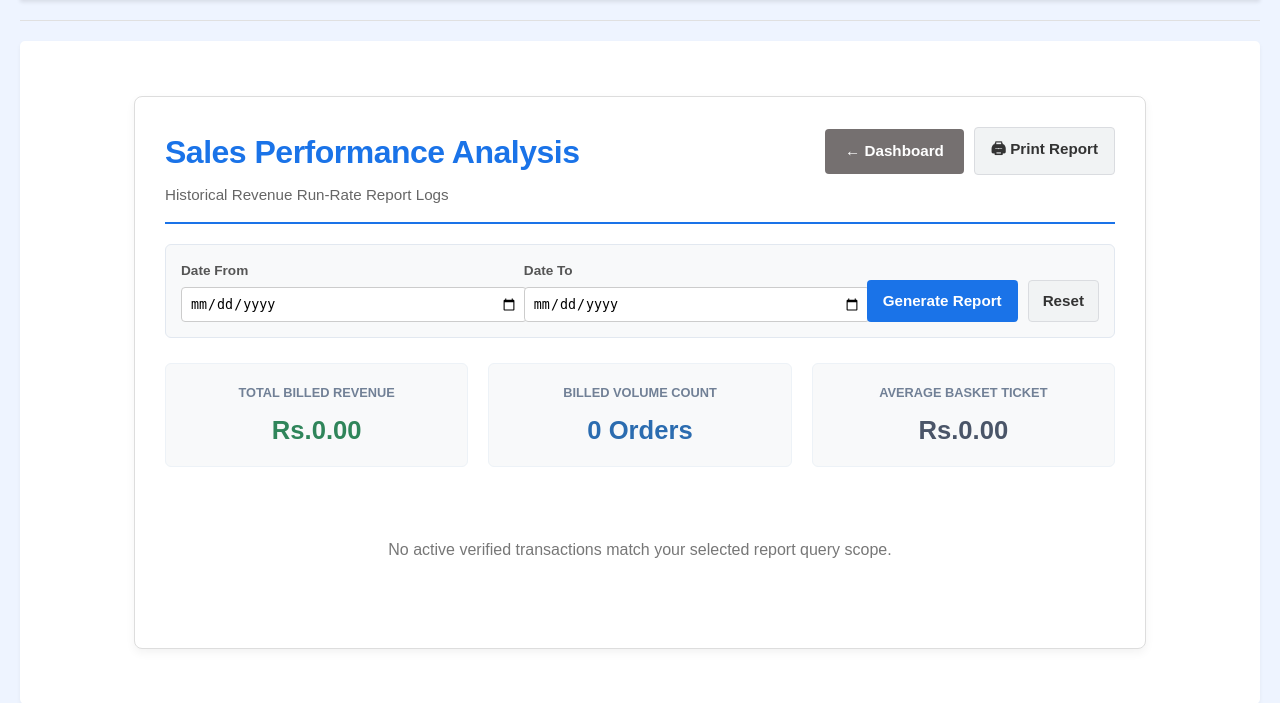
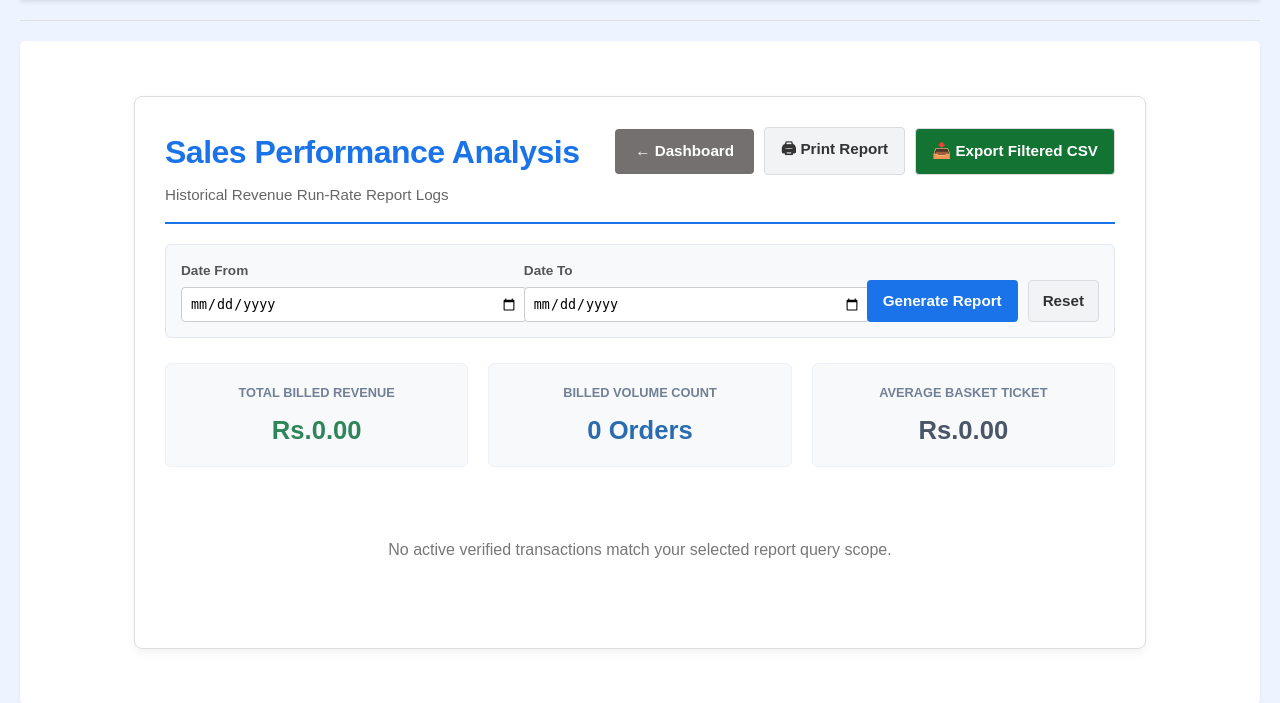
Before and after one commit to mittalrishabh048/StoreFlow, a Flask app: page /report/sales in a window 1280 px wide. Shown: the part 108-811 px from the top of the page. Run offline with Flask 3, Linux system fonts and the light colour scheme; data that the repository does not hold is empty.

Commit message:
feat: implement CSV export for inventory and sales reports with dynamic file names

```diff
--- a/app.py
+++ b/app.py
@@ -1,6 +1,6 @@
 import os
 import sys
-from flask import Flask, render_template,request,redirect, url_for, flash,session
+from flask import Flask, render_template,request,redirect, url_for, flash,session,Response
 
 # Ensure the 'src' directory is in the Python search path to allow direct module imports
 BASE_DIR = os.path.abspath(os.path.dirname(__file__))
@@ -430,5 +430,44 @@ def sales_report_page():
     filters = {"start_date": start_date, "end_date": end_date}
     return render_template('sales_report.html', report=report_data, filters=filters)
 
+@app.route('/report/inventory/csv')
+def export_inventory_csv():
+    """Generates and drops a standard structural inventory evaluation spreadsheet."""
+    csv_data = manager.generate_inventory_csv()
+
+    # Return raw text wrapped securely in a downloadable response envelope context layout
+    return Response(
+        csv_data,
+        mimetype="text/csv",
+        headers={"Content-Disposition": "attachment; filename=inventory_report.csv"}
+    )
+
+@app.route('/report/sales/csv')
+def export_sales_csv():
+    """Generates and matches sales metrics with custom range boundary filenames."""
+    start_date = request.args.get('start_date', '').strip()
+    end_date = request.args.get('end_date', '').strip()
+
+    csv_data = manager.generate_sales_csv(
+        start_date=start_date or None,
+        end_date=end_date or None
+    )
+
+    # Generate a professional dynamic filename based on active user parameters
+    if start_date and end_date:
+        filename = f"sales_{start_date}_to_{end_date}.csv"
+    elif start_date:
+        filename = f"sales_from_{start_date}.csv"
+    elif end_date:
+        filename = f"sales_until_{end_date}.csv"
+    else:
+        filename = "sales_report_all.csv"
+
+    return Response(
+        csv_data,
+        mimetype="text/csv",
+        headers={"Content-Disposition": f"attachment; filename={filename}"}
+    )
+
 if __name__ == "__main__":
     app.run(debug=True)
--- a/src/inventory/manager.py
+++ b/src/inventory/manager.py
@@ -300,3 +300,53 @@ class InventoryManager:
             "total_transactions": total_transactions,
             "avg_order_value": avg_order_value
         }
+
+    def generate_inventory_csv(self):
+        """Builds a formatted CSV text stream summarizing active product capital assets."""
+        import csv
+        import io
+
+        # Pull live product data metrics
+        report_data = self.generate_inventory_report()
+
+        output = io.StringIO()
+        writer = csv.writer(output)
+
+        # Write structural header line metadata
+        writer.writerow(["Product ID", "Product Name", "Category", "Unit Price (Rs.)", "Available Stock", "Total Valuation (Rs.)"])
+
+        # Write data breakdown rows
+        for p in report_data["products"]:
+            writer.writerow([p["id"], p["name"], p["category"], f"{p['price']:.2f}", p["stock"], f"{p['total_value']:.2f}"])
+
+        # Write summation footer block
+        writer.writerow([])
+        writer.writerow(["", "", "", "", "Grand Total Value:", f"{report_data['grand_total']:.2f}"])
+
+        return output.getvalue()
+
+    def generate_sales_csv(self, start_date=None, end_date=None):
+        """Constructs a formatted CSV text stream bounded by calendar search constraints."""
+        import csv
+        import io
+
+        # Pull transactional history matching parameters
+        report_data = self.generate_sales_report(start_date, end_date)
+
+        output = io.StringIO()
+        writer = csv.writer(output)
+
+        # Write header metadata
+        writer.writerow(["Invoice Number", "Execution Timestamp", "Settled Amount (Rs.)"])
+
+        # Write data rows
+        for o in report_data["orders"]:
+            writer.writerow([o["invoice_number"], o["timestamp"], f"{o['total_amount']:.2f}"])
+
+        # Write statistical operational summary footer block
+        writer.writerow([])
+        writer.writerow(["Total Orders Count:", report_data["total_transactions"], ""])
+        writer.writerow(["Total Billed Revenue:", f"{report_data['total_revenue']:.2f}", ""])
+        writer.writerow(["Average Basket Ticket Value:", f"{report_data['avg_order_value']:.2f}", ""])
+
+        return output.getvalue()
--- a/templates/inventory_report.html
+++ b/templates/inventory_report.html
@@ -10,6 +10,7 @@
         <div class="invoice-actions-row no-print" style="border-top: none; padding-top: 0;">
             <a href="/" class="btn-dashboard-back" style="background-color: #757070;">← Dashboard</a>
             <button onclick="window.print();" class="btn-print-trigger" style="margin-left:10px;">🖨 Print Summary</button>
+            <a href="/report/inventory/csv" class="btn-print-trigger" style="text-decoration:none; margin-left:10px; background-color:#137333; color:white;">📥 Export CSV Ledger</a>
         </div>
     </div>
 
--- a/templates/sales_report.html
+++ b/templates/sales_report.html
@@ -10,6 +10,9 @@
         <div class="invoice-actions-row no-print" style="border-top: none; padding-top: 0;">
             <a href="/" class="btn-dashboard-back" style="background-color: #757070;">← Dashboard</a>
             <button onclick="window.print();" class="btn-print-trigger" style="margin-left:10px;">🖨 Print Report</button>
+            <a href="/report/sales/csv?start_date={{ filters.start_date }}&end_date={{ filters.end_date }}" class="btn-print-trigger" style="text-decoration:none; margin-left:10px; background-color:#137333; color:white;">
+                📥 Export Filtered CSV
+            </a>
         </div>
     </div>
 
```
